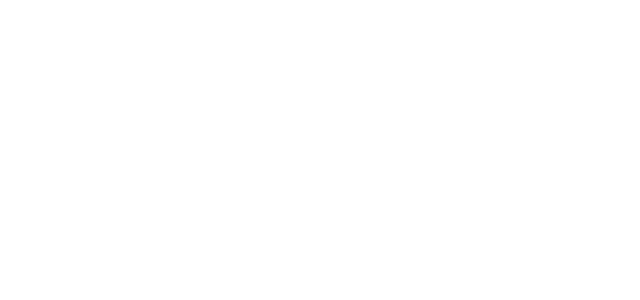
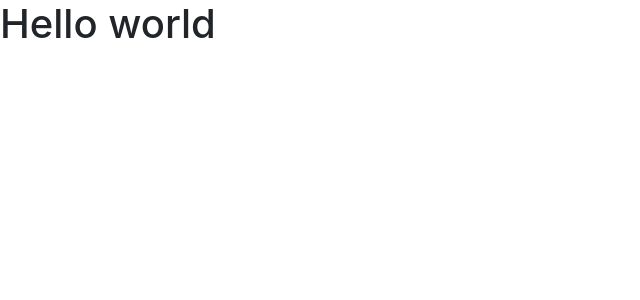
Before and after one commit to DrummerKay1/dictonary-app, a React (Create React App) app: page / in a window 1280 px wide. Shown: the top 300 px of the page, without its empty margins (0-640 px from the left). Built offline with nearby package versions, Linux system fonts and the light colour scheme.

Commit message:
Testing website and hosting on Netlify

```diff
--- a/src/App.js
+++ b/src/App.js
@@ -1,10 +1,9 @@
-
-import './App.css';
+import "./App.css";
 
 function App() {
   return (
     <div className="App">
-
+      <h1>Hello world</h1>
     </div>
   );
 }
```
